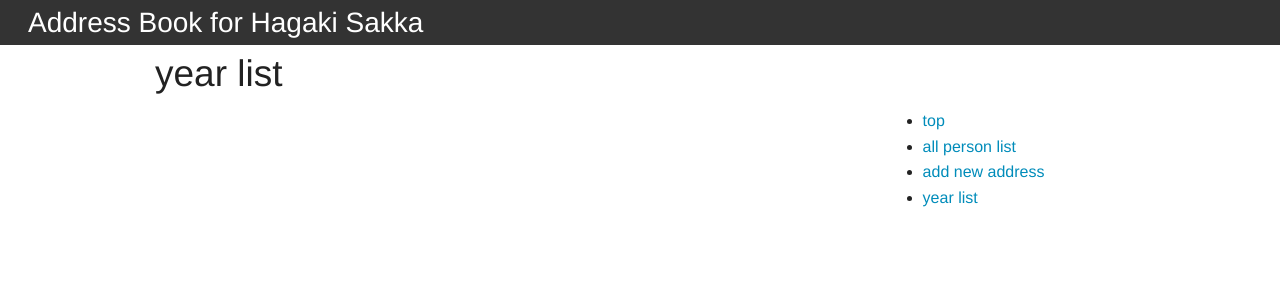
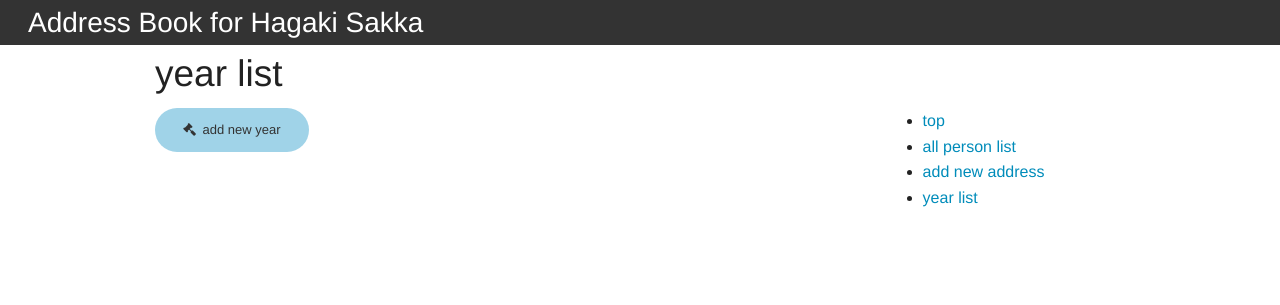
Before and after one commit to higebobo/hagaki-sakka, a Flask app: page /year/ in a window 1280 px wide. Shown: the top 305 px of the page. Run offline with Flask 2, Linux system fonts and the light colour scheme.

Commit message:
add year form

```diff
--- a/app/__init__.py
+++ b/app/__init__.py
@@ -9,8 +9,9 @@ from flask import Flask, request, redirect, session, url_for, flash, \
 from flask.ext.babel import Babel
 from flask.ext.babel import gettext as _
 
-from .views import IndexView, YearListView, PersonListView, AddressListView, \
-     AddressDetailView, AddressAddView, AddressEditView, AddressExportView
+from .views import IndexView, YearListView, YearAddView, PersonListView, \
+     PersonDetailView, AddressListView, AddressDetailView, AddressAddView, \
+     AddressEditView, AddressExportView
 
 def not_exist_makedirs(path):
     if not os.path.exists(path):
@@ -44,11 +45,14 @@ def setup(app, max_byte=100000, backup_count=10):
     # routing
     app.add_url_rule('/', view_func=IndexView.as_view('index'))
     app.add_url_rule('/year/', view_func=YearListView.as_view('year_list'))
-    app.add_url_rule('/<int:year>/', strict_slashes=True,
+    app.add_url_rule('/year/<int:year>/', strict_slashes=True,
                      view_func=AddressListView.as_view('address_list'))
-    app.add_url_rule('/<int:year>/<int:oid>/', methods=['GET', 'POST'],
+    address_detail_view_func = AddressDetailView.as_view('address_detail')
+    app.add_url_rule('/year/<int:year>/<int:oid>/', methods=['GET', 'POST'],
                      strict_slashes=True,
-                     view_func=AddressDetailView.as_view('address_detail'))
+                     view_func=address_detail_view_func)
+    app.add_url_rule('/year/add/', strict_slashes=True,
+                     view_func=YearAddView.as_view('year_add'))
     app.add_url_rule('/add/', methods=['GET', 'POST'], strict_slashes=True,
                      view_func=AddressAddView.as_view('address_add'))
     app.add_url_rule('/edit/<int:oid>/', methods=['GET', 'POST'],
@@ -56,8 +60,13 @@ def setup(app, max_byte=100000, backup_count=10):
                      view_func=AddressEditView.as_view('address_edit'))
     app.add_url_rule('/list/', strict_slashes=True,
                      view_func=PersonListView.as_view('person_list'))
+    app.add_url_rule('/list/<int:oid>/', strict_slashes=True,
+                     view_func=PersonDetailView.as_view('person_detail'))
+    export_view_func = AddressExportView.as_view('address_export')
+    app.add_url_rule('/export/', strict_slashes=True,
+                     view_func=export_view_func)
     app.add_url_rule('/export/<int:year>/', strict_slashes=True,
-                     view_func=AddressExportView.as_view('address_export'))
+                     view_func=export_view_func)
 
 def app_factory(config='config'):
     app = Flask(__name__)
--- a/app/templates/hagaki_sakka/address_detail.html
+++ b/app/templates/hagaki_sakka/address_detail.html
@@ -115,7 +115,7 @@
               <td><i class="fa fa-{% if object.receive %}check-square{% else %}square-o{% endif %}"></i></td>
               <td><i class="fa fa-{% if object.mourning %}check-square{% else %}square-o{% endif %}"></i></td>
               <td><i class="fa fa-{% if object.address_unknown %}check-square{% else %}square-o{% endif %}"></i></td>
-              <td>{{ object.note }}</td>
+              <td>{% if object.note %}{{ object.note }}{% endif %}</td>
             </tr>
 {% endfor %}
           </tbody>
--- a/app/templates/hagaki_sakka/year_list.html
+++ b/app/templates/hagaki_sakka/year_list.html
@@ -9,4 +9,7 @@
         </ul>
 {% else %}
 {%- endif %}
+        <p>
+          <a class="button small round info" href="{{ url_for('year_add') }}"><i class="fa fa-gavel"></i>{{ _('add new year') }}</a>
+        </p>
 {% endblock %}
--- a/app/templates/translation.html
+++ b/app/templates/translation.html
@@ -1 +1 @@
-{{ _('year') }}
+{{ _('Not a valid integer value') }}
--- a/app/views.py
+++ b/app/views.py
@@ -16,7 +16,7 @@ from sqlalchemy.orm.exc import NoResultFound
 
 from config import APP_NAME
 from .database import db_session
-from .forms import DataEditForm, NengaForm
+from .forms import DataEditForm, NengaForm, YearAddForm
 from .models import Nenga, Data
 
 def tos(s):
@@ -40,6 +40,37 @@ class YearListView(View):
                                object_list=object_list,
                                title=_(u'year list'))
 
+class YearAddView(MethodView):
+    def get(self):
+        form = YearAddForm()
+        return render_template('hagaki_sakka/year_form.html',
+                               form=form,
+                               title=_(u'add new year'))
+
+    def post(self):
+        form = YearAddForm(request.form)
+        if form.validate():
+            year = form.year.data
+            object_list = db_session.query(Data).join(Nenga)\
+                          .filter(Nenga.year==year)
+            if object_list.count():
+                form.year.errors.append(_(u'Year %(year)s is already exists',
+                                        year=year))
+            else:
+                object_list = db_session.query(Data)\
+                              .filter(Data.invalid==False)
+                for obj in object_list:
+                    nenga = Nenga()
+                    nenga.year = year
+                    nenga.data_id = obj.id
+                    db_session.add(nenga)
+                db_session.commit()
+                return redirect(url_for('.address_list', year=year))
+
+        return render_template('hagaki_sakka/year_form.html',
+                               form=form,
+                               title=_(u'add new year'))
+
 class PersonListView(View):
     def dispatch_request(self):
         object_list = db_session.query(Data).order_by('yomi')
@@ -47,9 +78,19 @@ class PersonListView(View):
                                object_list=object_list,
                                title=_(u'all person list'))
 
+class PersonDetailView(MethodView):
+    def get(self, oid):
+        data = db_session.query(Data).filter(Data.id==oid).first()
+        if not data:
+            abort(404)
+        return render_template('hagaki_sakka/address_detail.html',
+                               data=data,
+                               title=_(u'detail about %(name)s',
+                                       name=data.name))
+
 class AddressListView(MethodView):
     def get(self, year):
-        object_list = db_session.query(Data).join(Nenga)\
+        object_list = db_session.query(Nenga).join(Data)\
                       .filter(Nenga.year==year).order_by('yomi')
         return render_template('hagaki_sakka/address_list.html',
                                year=year,
@@ -140,10 +181,10 @@ class AddressAddView(MethodView):
             try:
                 db_session.commit()
                 flash(_(u'Add %(oid)s %(name)s.', oid=data.id, name=data.name))
-                app.logger.info(u'Add %s.' % data.name)
+                current_app.logger.info(u'Add %s.' % data.name)
             except Exception as e:
                 flash(_(u'Error %(error)s', error=e))
-                app.logger.fatal(e)
+                current_app.logger.fatal(e)
                 db_session.rollback()
 
         return render_template('hagaki_sakka/address_form.html',
@@ -168,8 +209,10 @@ class AddressEditView(MethodView):
 
     def post(self, oid):
         data = self.is_exist(oid)
+        print data
         form = DataEditForm(request.form)
         if form.validate():
+            """
             if ((data.name, data.zipcode, data.address1, data.address2) != (form.name.data, form.zipcode.data, form.address1.data, form.address2.data)):
                 update_form_data = None
                 data = Data()
@@ -177,22 +220,27 @@ class AddressEditView(MethodView):
                 update_form_data = dict(((k, v.data)
                                  for k, v in form.__dict__['_fields'].items()))
                 db_session.query(Data).filter_by(id=data.id).update(update_form_data)
+            """
+            update_form_data = dict(((k, v.data) for k, v
+                                     in form.__dict__['_fields'].items()))
+            db_session.query(Data).filter_by(id=data.id)\
+            .update(update_form_data)
             try:
                 db_session.commit()
                 if update_form_data:
                     flash(_(u'Update %(oid)s %(name)s.', oid=data.id,
                             name=data.name))
-                    app.logger.info(u'Update %s.' % data.id)
+                    current_app.logger.info(u'Update %s.' % data.id)
                 else:
                     old_data = Data.query.filter_by(id=oid).one()
                     old_data.invalid = True
                     flash(_(u'Add %(oid)s %(name)s.', oid=data.id,
                             name=data.name))
-                    app.logger.info(u'Add %s.' % data.id)
+                    current_app.logger.info(u'Add %s.' % data.id)
                 return redirect(url_for('.address_edit', oid=data.id))
             except Exception as e:
                 flash(_(u'Error %(error)s', error=e))
-                app.logger.fatal(e)
+                current_app.logger.fatal(e)
                 db_session.rollback()
 
         return render_template('hagaki_sakka/address_form.html',
@@ -201,12 +249,16 @@ class AddressEditView(MethodView):
                                        name=data.name))
 
 class AddressExportView(MethodView):
-    def get(self, year):
+    def get(self, year=None):
         title = (u'氏名', u'ふりがな', u'敬称', u'グループ', u'郵便番号', u'住所 1', u'住所 2', u'電話番号', u'FAX番号', u'携帯電話番号', u'メール 1', u'メール 2', u'ホームページ', u'備考', u'家族 1 名前', u'家族 1 ふりがな', u'家族 1 敬称', u'家族 2 名前', u'家族 2 ふりがな', u'家族 2 敬称', u'家族 3 名前', u'家族 3 ふりがな', u'家族 3 敬称', u'家族 4 名前', u'家族 4 ふりがな', u'家族 4 敬称', u'家族 5 名前', u'家族 5 ふりがな', u'家族 5 敬称')
 
         data = [[tos(x) for x in title]]
-        for x in db_session.query(Data).filter_by(invalid=False)\
-                .filter_by(abroad=False).join(Nenga).filter(Nenga.year==year):
+        object_list = db_session.query(Data)
+        if year:
+            object_list = object_list.filter_by(invalid=False)\
+                          .filter_by(abroad=False).join(Nenga)\
+                          .filter(Nenga.year==year)
+        for x in object_list:
             row = (x.name, x.yomi, x.title, '', x.zipcode, x.address1,
                    x.address2, x.tel, x.fax, x.mobile, x.mail, '', '', x.note,
                    x.firstname2, '', x.title2, x.firstname3, '', x.title3,
@@ -218,8 +270,12 @@ class AddressExportView(MethodView):
         writer = csv.writer(fp, delimiter=',', quotechar='"',
                             quoting=csv.QUOTE_MINIMAL)
         writer.writerows(data)
+
+        name = 'address'
+        if year:
+            name += str(year)
         response = make_response(fp.getvalue())
         response.headers['Content-Type'] = '%s' % mime_type
-        response.headers['Content-Disposition'] = 'filename="address.csv"'
+        response.headers['Content-Disposition'] = 'filename="%s.csv"' % name
 
         return response
```
Also changed, not shown: app/forms.py (+26 -15 lines), app/templates/hagaki_sakka/address_list.html (+4 -6 lines), 1 other file.
